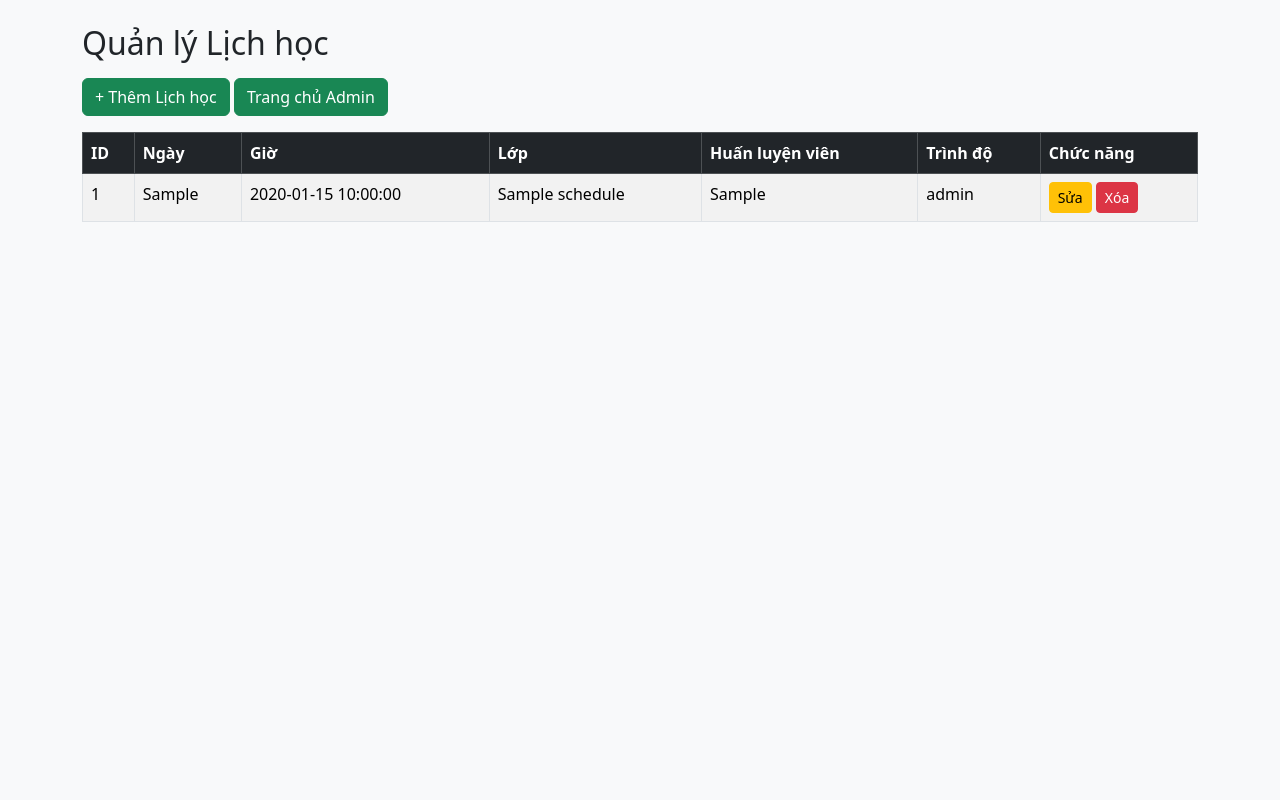
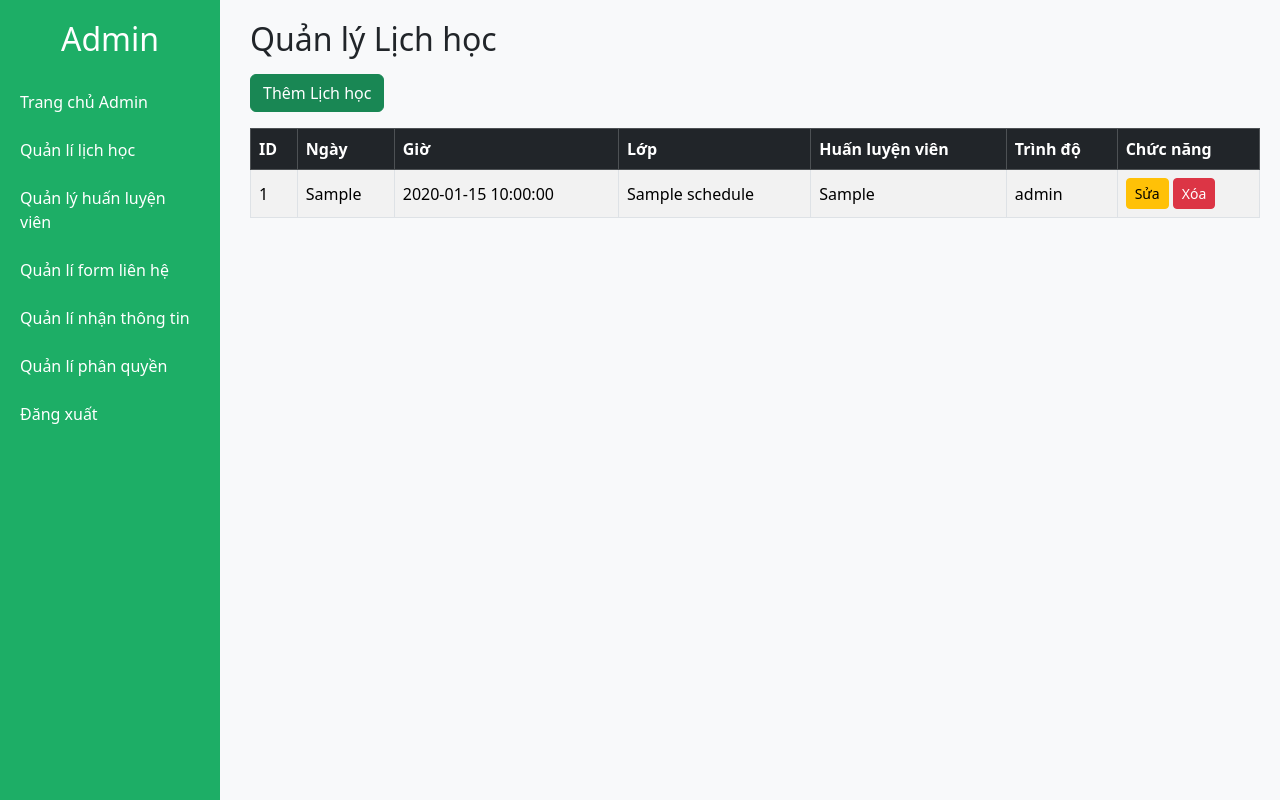
Before and after one commit to HoaiNam1112/PilatesMaple, a PHP site: page /manager_schedule.php in a window 1280 px wide. Run offline with PHP 8.4, Linux system fonts and the light colour scheme; tables that the repository leaves empty or names only in its code hold one stand-in row (values such as "Sample post").

Commit message:
sửa quản lí lịch học

```diff
--- a/Admin/manager_course.php
+++ b/Admin/manager_course.php
@@ -1,7 +1,7 @@
 
 <?php
 include('../page/connect.php');
-
+include 'sidebar.php';
 // Lấy danh sách khóa học
 $result = mysqli_query($conn, "SELECT * FROM courses ORDER BY id DESC");
 ?>
@@ -16,7 +16,7 @@ $result = mysqli_query($conn, "SELECT * FROM courses ORDER BY id DESC");
   <div class="container mt-4">
     <h2> Quản lý Khóa học</h2>
     <a href="add_course.php" class="btn-add"> Thêm Khóa học</a> <br> <br>
-     <a href="../admin/dashboard.php" class="btn-add">Trang chủ Admin</a>
+
     <table class="table table-bordered table-striped">
       <thead class="table-dark">
         <tr>
--- a/Admin/manager_schedule.php
+++ b/Admin/manager_schedule.php
@@ -1,6 +1,6 @@
 <?php
 include('../page/connect.php');
-
+include 'sidebar.php';
 // Lấy danh sách lịch học
 $result = mysqli_query($conn, "SELECT * FROM schedules ORDER BY id DESC");
 ?>
@@ -10,13 +10,24 @@ $result = mysqli_query($conn, "SELECT * FROM schedules ORDER BY id DESC");
   <meta charset="UTF-8">
   <title>Quản lý Lịch học</title>
   <link rel="stylesheet" href="https://cdn.jsdelivr.net/npm/bootstrap@5.3.2/dist/css/bootstrap.min.css">
+  <style>
+    body {
+      background-color: #f8f9fa;
+    }
+    /* Nội dung chính */
+    .content {
+      margin-left: 230px; /* chừa đúng bằng sidebar */
+      padding: 20px;
+      width: calc(100% - 230px); /* chiếm hết phần còn lại */
+    }
+  </style>
 </head>
-<body class="bg-light">
-  <div class="container mt-4">
-    <h2 class="mb-3"> Quản lý Lịch học </h2>
-    <a href="add_schedule.php" class="btn btn-success mb-3">+ Thêm Lịch học</a>
-     <a href="../admin/dashboard.php" class="btn btn-success mb-3">Trang chủ Admin</a>
-    <table class="table table-bordered table-striped">
+<body>
+  <div class="content">
+    <h2 class="mb-3">Quản lý Lịch học</h2>
+    <a href="add_schedule.php" class="btn btn-success mb-3"> Thêm Lịch học</a>
+    <div class="table-responsive">
+      <table class="table table-bordered table-striped align-middle">
         <thead class="table-dark">
           <tr>
             <th>ID</th>
@@ -46,5 +57,6 @@ $result = mysqli_query($conn, "SELECT * FROM schedules ORDER BY id DESC");
         </tbody>
       </table>
     </div>
+  </div>
 </body>
 </html>
--- a/Admin/sidebar.php
+++ b/Admin/sidebar.php
@@ -39,6 +39,7 @@
 <body>
   <div class="sidebar">
     <h2>Admin</h2>
+    <a href="../admin/dashboard.php">Trang chủ Admin</a>
     <a href="manager_schedule.php"> Quản lí lịch học</a>
     <a href="trainer.php"> Quản lý huấn luyện viên </a>
     <a href="contact.php"> Quản lí form liên hệ</a>
```
Lines whose indentation alone changed are shown as unchanged.
